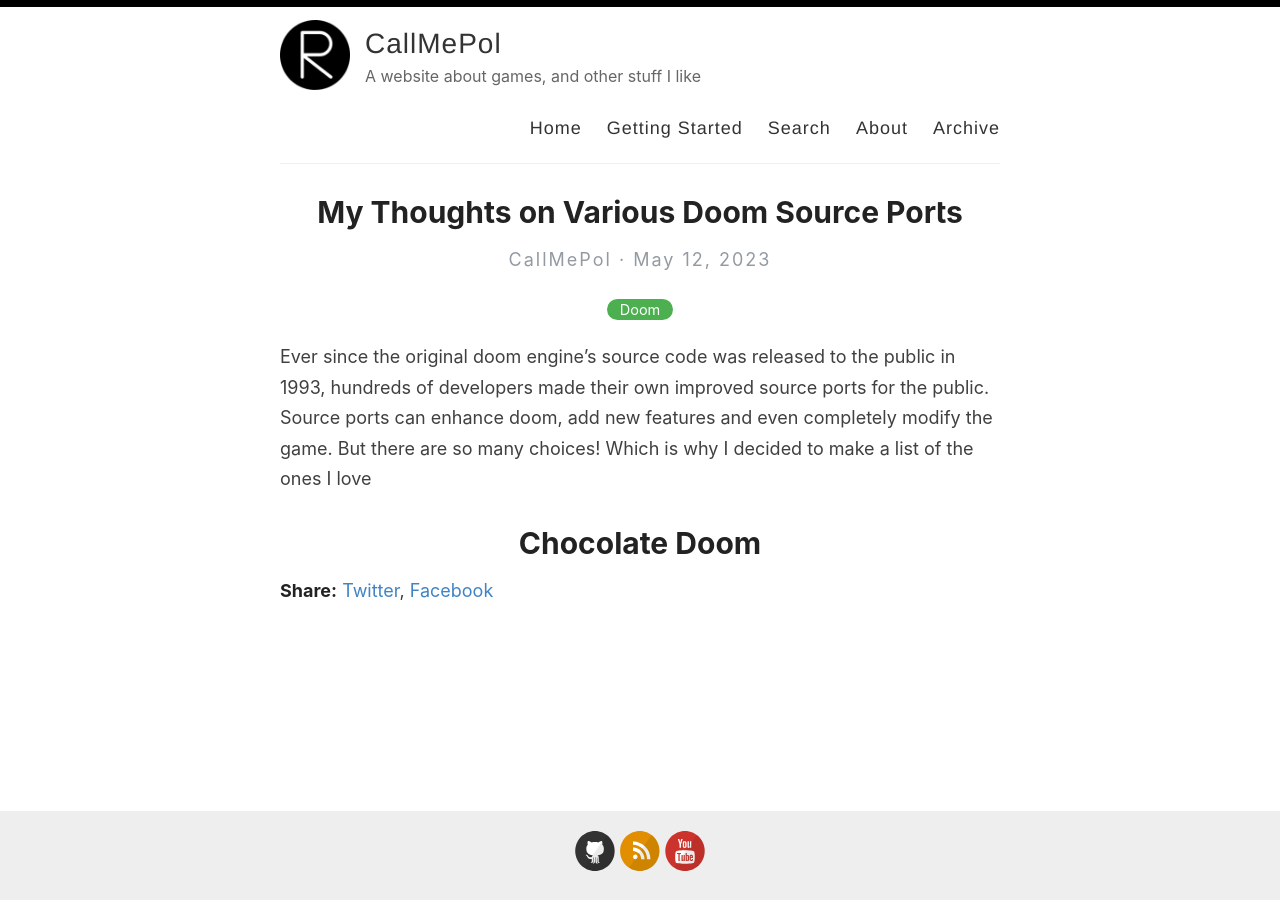
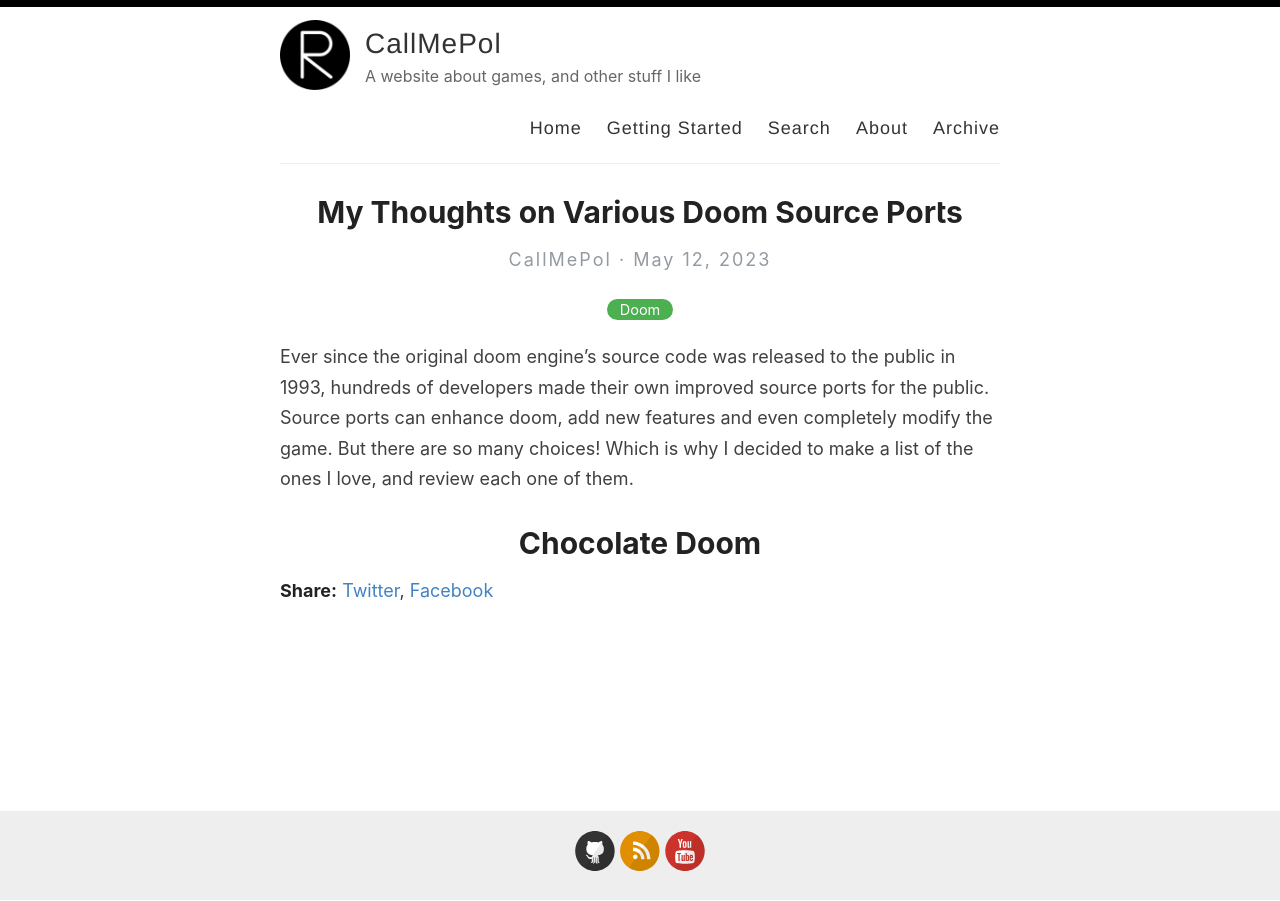
Before and after one commit to poleve540/CallMePol, a Jekyll site: the page built from _posts/2023-05-12-sourceport-review.md, in a window 1280 px wide. Built offline with Jekyll 4.4.1, drawn with Linux system fonts in a browser that asks for light colours.

Commit message:
_posts/2023-05-12-sourceport-review.md updated from https://stackedit.io/

```diff
--- a/_posts/2023-05-12-sourceport-review.md
+++ b/_posts/2023-05-12-sourceport-review.md
@@ -3,11 +3,11 @@
 title: My Thoughts on Various Doom Source Ports
 categories: Doom
 ---
-Ever since the original doom engine's source code was released to the public in 1993, hundreds of developers made their own improved source ports for the public. Source ports can enhance doom, add new features and even completely modify the game. But there are so many choices! Which is why I decided to make a list of the ones I love
+Ever since the original doom engine's source code was released to the public in 1993, hundreds of developers made their own improved source ports for the public. Source ports can enhance doom, add new features and even completely modify the game. But there are so many choices! Which is why I decided to make a list of the ones I love, and review each one of them.
 
 # Chocolate Doom
 
 <!--stackedit_data:
-eyJoaXN0b3J5IjpbLTU4NzY1MDUwMywyMDU3MTk1NjAsLTkyNz
-kyODY4MiwxOTUxNjUzNDgyLDk1NDQ0MDk3MF19
+eyJoaXN0b3J5IjpbLTE0MTk5NzM1MDIsMjA1NzE5NTYwLC05Mj
+c5Mjg2ODIsMTk1MTY1MzQ4Miw5NTQ0NDA5NzBdfQ==
 -->
```
